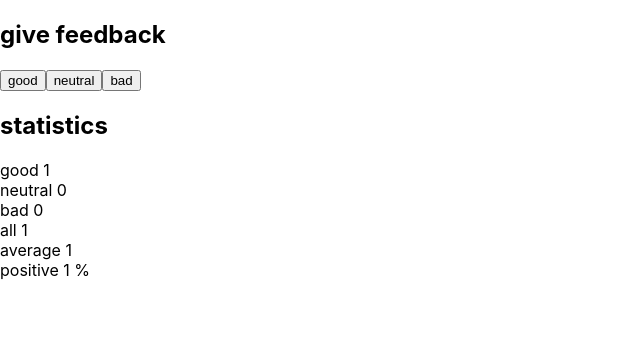
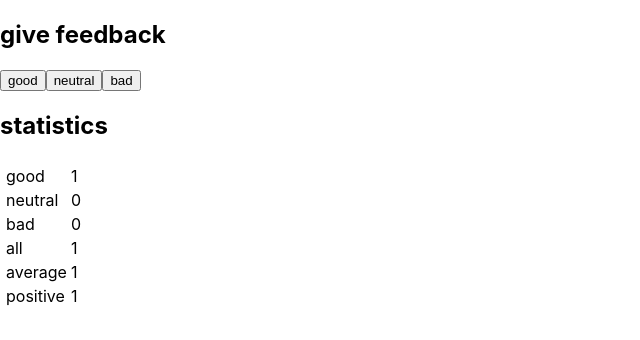
Before and after one commit to SzymSie/groupFullstackOpenReactPart, a React (Create React App) app: page / in a window 1280 px wide. Both pictures are taken after a click on the button "good". Shown: the top 340 px of the page, without its empty margins (0-640 px from the left). Built offline with nearby package versions, Linux system fonts and the light colour scheme.

Commit message:
finished 1.11

```diff
--- a/src/App.css
+++ b/src/App.css
@@ -28,6 +28,11 @@
   color: #61dafb;
 }
 
+th {
+  text-align: left;
+  font-weight: normal;
+}
+
 @keyframes App-logo-spin {
   from {
     transform: rotate(0deg);
--- a/src/components/StatisticLine.js
+++ b/src/components/StatisticLine.js
@@ -1,5 +1,8 @@
 export const StatisticLine = (props) => {
     return (
-        <div>{props.text} {props.value}</div>
+      <>
+        <td>{props.text}</td>
+        <td>{props.value}</td>
+      </>
     )
 }
--- a/src/unicafe/Statistics.js
+++ b/src/unicafe/Statistics.js
@@ -1,17 +1,34 @@
-import {StatisticLine} from "../components/StatisticLine.js";
+import { StatisticLine } from "../components/StatisticLine.js";
 
 export const Statistics = (props) => {
+  // <table>    Defines a table
+  // <th>    Defines a header cell in a table
+  // <tr>    Defines a row in a table
+  // <td>    Defines a cell in a table
   return (
     <div>
-      <StatisticLine text="good" value ={props.good} />
-      <StatisticLine text="neutral" value ={props.neutral} />
-      <StatisticLine text="bad" value ={props.bad} />
-
-      {/* 1.6 */}
-      <div>all {props.all}</div>
-      <div>average {props.average}</div>
-      <div>positive {props.positive} %</div>
-
+      <table>
+        <th>
+          <tr>
+            <StatisticLine text="good" value={props.good} />
+          </tr>
+          <tr>
+            <StatisticLine text="neutral" value={props.neutral} />
+          </tr>
+          <tr>
+            <StatisticLine text="bad" value={props.bad} />
+          </tr>
+          <tr>
+            <StatisticLine text="all" value={props.all} />
+          </tr>
+          <tr>
+            <StatisticLine text="average" value={props.average} />
+          </tr>
+          <tr>
+            <StatisticLine text="positive" value={props.positive} />
+          </tr>
+        </th>
+      </table>
     </div>
-
-  )}
+  );
+};
```
Also changed, not shown: src/AppExercise106.js (line endings or trailing spaces).
